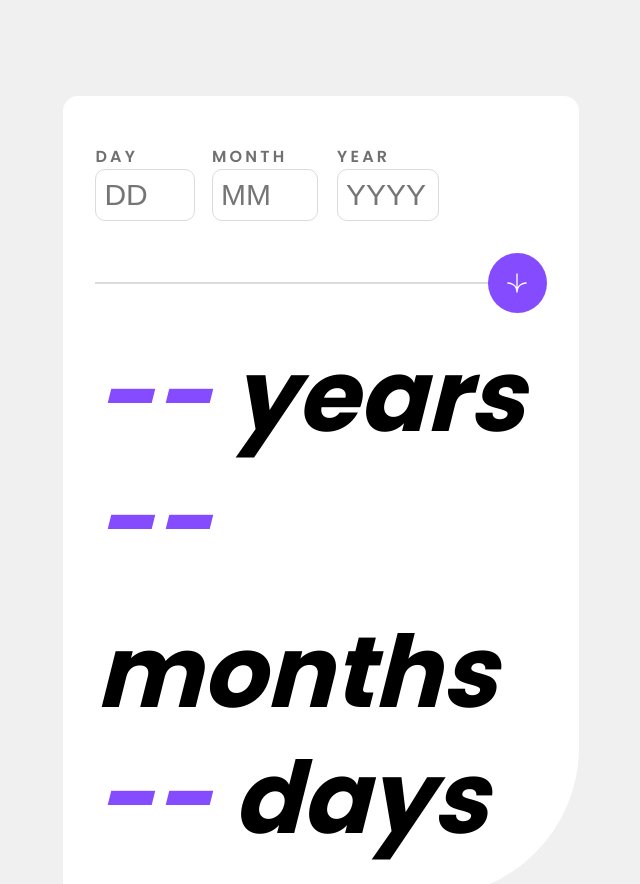
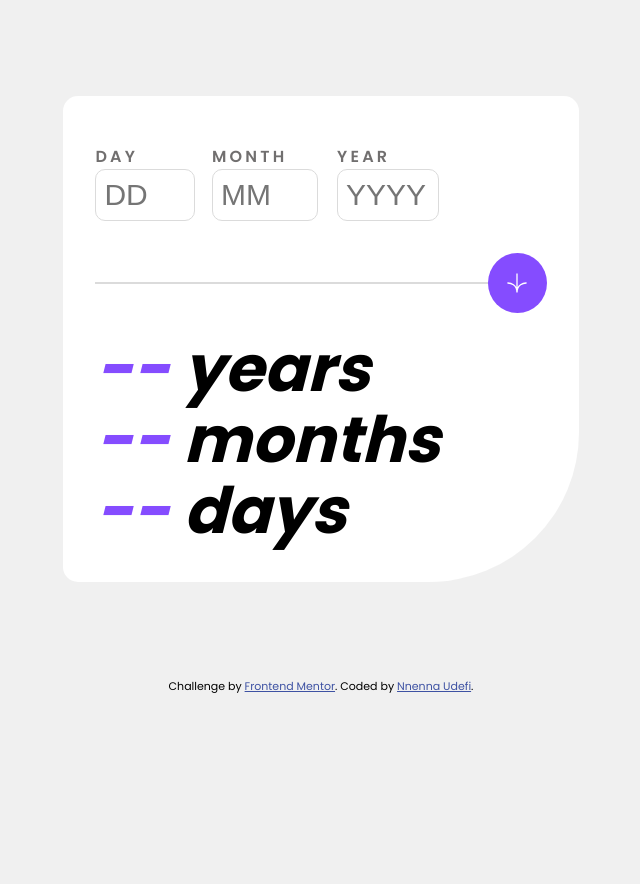
Before and after one commit to Nnenna-udefi/age-calculator, a plain HTML site: page index.html in a window 768 px wide. Shown: the top 884 px of the page, without its empty margins (63-703 px from the left). After the commit the page ends 800 px from the top, so only its background shows below. Drawn offline with Linux system fonts and the light colour scheme.

Commit message:
adjust h1 size

```diff
--- a/styles.css
+++ b/styles.css
@@ -72,7 +72,7 @@ label {
 }
 h1 {
     margin: -1.5rem 0;
-    /* font-size: 3rem; */
+    font-size: 3rem;
     font-style: italic;
 }
 span {
@@ -128,7 +128,7 @@ input[type=submit] {
         font-size: 1rem;
     }
     h1 {
-        /* font-size: 4rem; */
+        font-size: 5rem;
     }
 
 }
@@ -138,4 +138,7 @@ input[type=submit] {
         width: 60%;
         border-radius: 15px 15px 150px 15px;
     }
+    h1 {
+        font-size: 4rem;
+    }
 }
```
